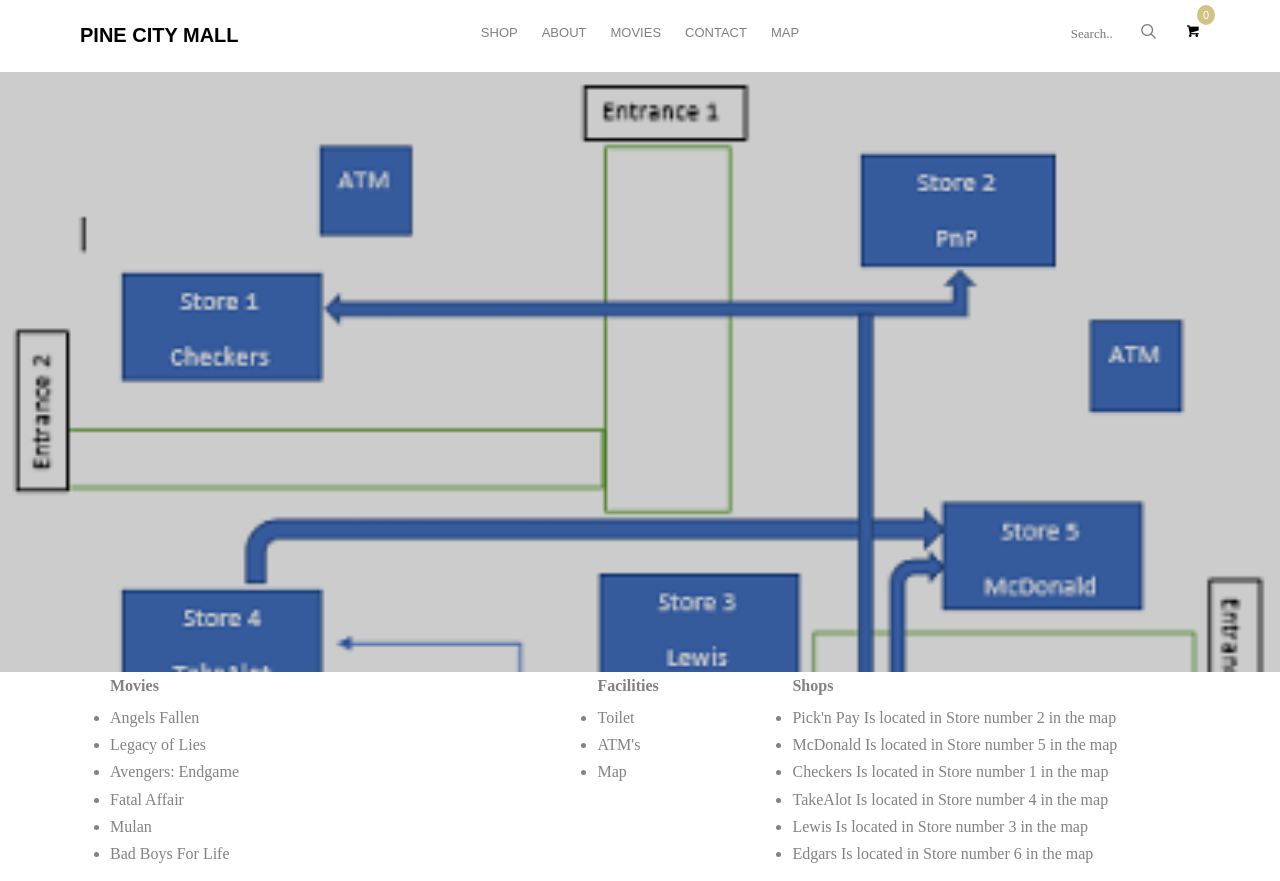
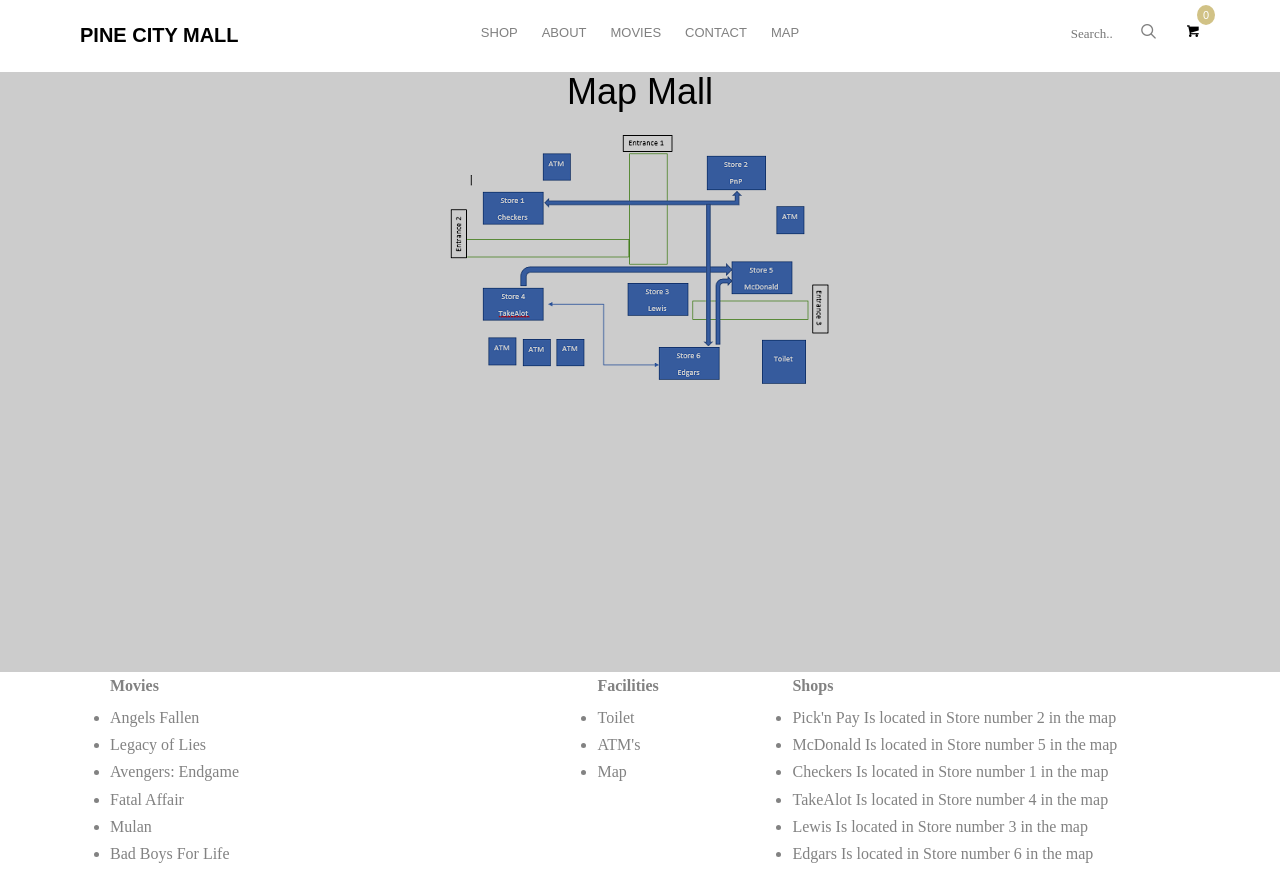
Before and after one commit to sbusisosihle7-ITvarsity/Module-2-Assessment-2-, a plain HTML site: page map.html in a window 1280 px wide. Shown: the top 881 px of the page. Drawn offline with Linux system fonts and the light colour scheme; files whose address does not match are found by name.

Commit message:
Update map.html

```diff
--- a/map.html
+++ b/map.html
@@ -121,8 +121,12 @@
 		</div>
 	</nav>
 
-	<header id="fh5co-header" class="fh5co-cover fh5co-cover-sm" role="banner" style="background-image:url(images/map.PNG);">
+	<header id="fh5co-header" class="fh5co-cover fh5co-cover-sm" role="banner" >
 		<div class="overlay"></div>
+		<center>
+			<h1>Map Mall</h1>
+			<img src="images/map.png" />
+		</center>
 		<div class="container">
 			<div class="row">
 				<div class="col-md-12 col-md-offset-3 text-center">
```
